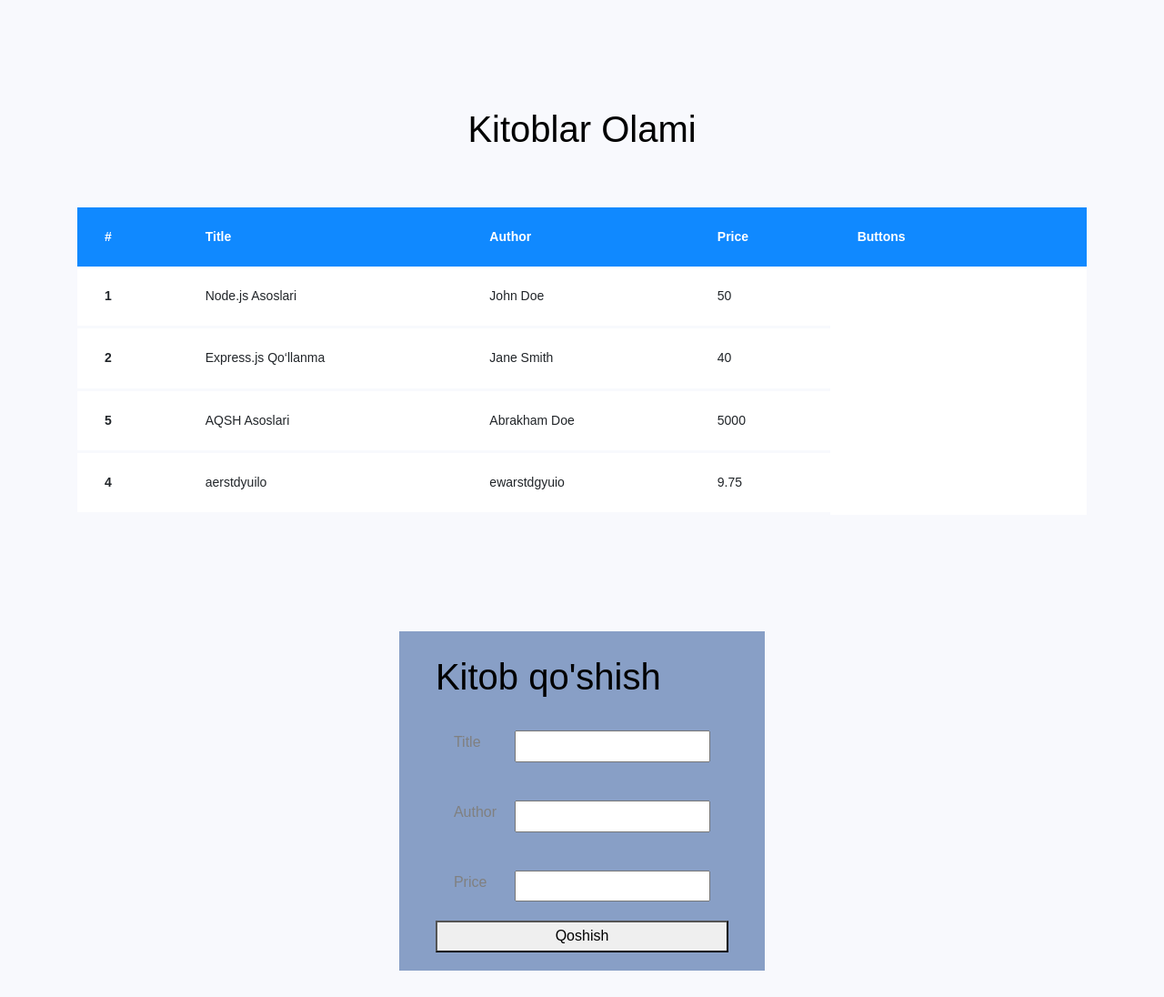
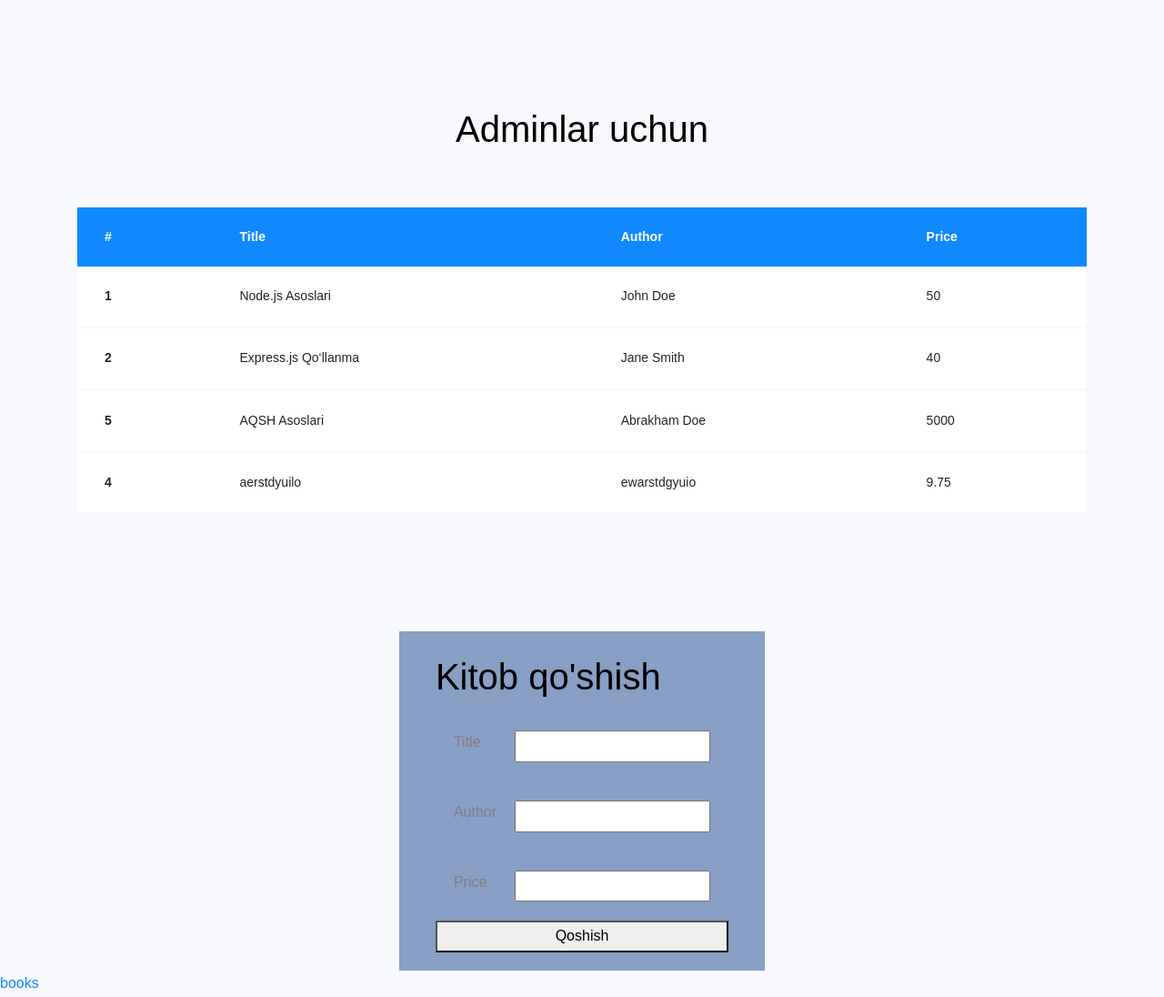
Before and after one commit to Sadyk2601/Book-Online-Store, a Node server app: page /admin in a window 1280 px wide. Shown: the whole page at 91% size. Before the commit the page ends 1067 px from the top, so only its background shows below. Run offline with Node 20, Linux system fonts and the light colour scheme.

Commit message:
first commit

```diff
--- a/public/views/admin.ejs
+++ b/public/views/admin.ejs
@@ -44,7 +44,7 @@
   <div class="container">
     <div class="row justify-content-center">
       <div class="col-md-6 text-center mb-5">
-        <h1>Kitoblar Olami</h1>
+        <h1>Adminlar uchun</h1>
       </div>
     </div>
     <div class="row">
@@ -57,8 +57,6 @@
                 <th>Title</th>
                 <th>Author</th>
                 <th>Price</th>
-                <th>Buttons</th>
-                <th></th>
               </tr>
             </thead>
             <tbody>
@@ -95,6 +93,7 @@
     <button id="btn">Qoshish</button>
   </form>
 </div>
+<a href="http://localhost:7000/books">books</a>
 </body>
 <script src="../js/admin.js"></script>
 </html>
--- a/public/views/index.ejs
+++ b/public/views/index.ejs
@@ -107,6 +107,7 @@
         </div>
       </form>
     </div>
+    <a id="admina" href="http://localhost:7000/admin">admin</a>
   </body>
   <script src="../js/main.js"></script>
 </html>
```
